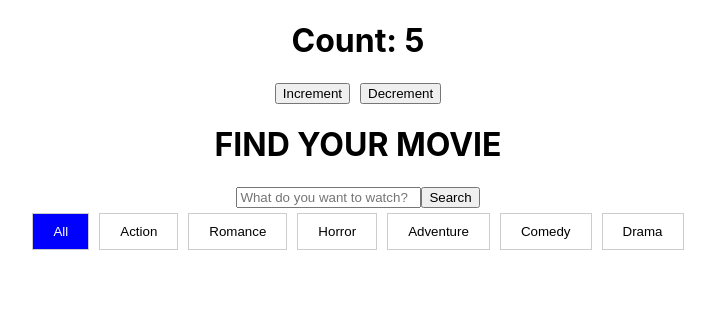
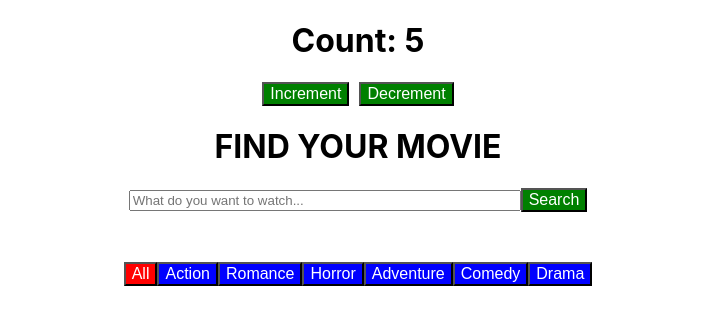
Before and after one commit to rukhaiya-apps/react-first-app, a React (Create React App) app: page / in a window 1280 px wide. Shown: the top 324 px of the page, without its empty margins (282-997 px from the left). Built offline with nearby package versions, Linux system fonts and the light colour scheme.

Commit message:
Added searchForm and GenreSelect using JSX

```diff
--- a/src/App.css
+++ b/src/App.css
@@ -24,6 +24,28 @@
   color: white;
 }
 
+.genre-button {
+    background-color: blue; /* button background color */
+    color: white; /* button text color */
+  }
+
+  .genre-button.selected {
+    background-color: red;
+    color: white; /* Change the text color for the selected button */
+  }
+
+  .genre-select {
+    margin-top: 50px;
+  }
+
+  button {
+    background-color: green;
+    color: white;
+    font-size: 16px;
+    outline: none;
+  }
+
+
 .App-link {
   color: #61dafb;
 }
--- a/src/components/genreSelect.jsx
+++ b/src/components/genreSelect.jsx
@@ -1,36 +1,21 @@
 import React, { Component } from "react";
 
-class GenreSelect extends Component {
-  handleSelect = (genre) => {
-    this.props.onSelect(genre);
-  };
-
-  render() {
-    const { genres, selectedGenre } = this.props;
-
-    return React.createElement(
-      "div",
-      null,
-      genres.map((genre) =>
-        React.createElement(
-          "button",
-          {
-            key: genre,
-            onClick: () => this.handleSelect(genre),
-            style: {
-              backgroundColor: genre === selectedGenre ? "blue" : "white",
-              color: genre === selectedGenre ? "white" : "black",
-              padding: "10px 20px",
-              margin: "5px",
-              border: "1px solid #ccc",
-              cursor: "pointer",
-            },
-          },
-          genre
-        )
-      )
-    );
-  }
+function GenreSelect({ genres, selectedGenre, onSelect }) {
+  return (
+    <div className="genre-select">
+      {genres.map((genre) => (
+        <button
+          key={genre}
+          onClick={() => onSelect(genre)}
+          className={`genre-button ${
+            genre === selectedGenre ? "selected" : ""
+          }`}
+        >
+          {genre}
+        </button>
+      ))}
+    </div>
+  );
 }
 
 export default GenreSelect;
--- a/src/components/searchForm.jsx
+++ b/src/components/searchForm.jsx
@@ -23,19 +23,18 @@ class SearchForm extends Component {
     }
   };
   render() {
-    return React.createElement(
-      "div",
-      null,
-
-      React.createElement("input", {
-        type: "text",
-        value: this.state.query,
-        onChange: this.handleInputChange,
-        onKeyPress: this.handleKeyPress,
-        placeholder: "What do you want to watch?",
-      }),
-
-      React.createElement("button", { onClick: this.handleSearch }, "Search")
+    return (
+      <div className="search-form">
+        <input
+          type="text"
+          placeholder="What do you want to watch..."
+          value={this.state.query}
+          onChange={this.handleInputChange}
+          onKeyUp={this.handleKeyPress}
+          style={{ width: "30%" }}
+        />
+        <button onClick={this.handleSearch}>Search</button>
+      </div>
     );
   }
 }
```
